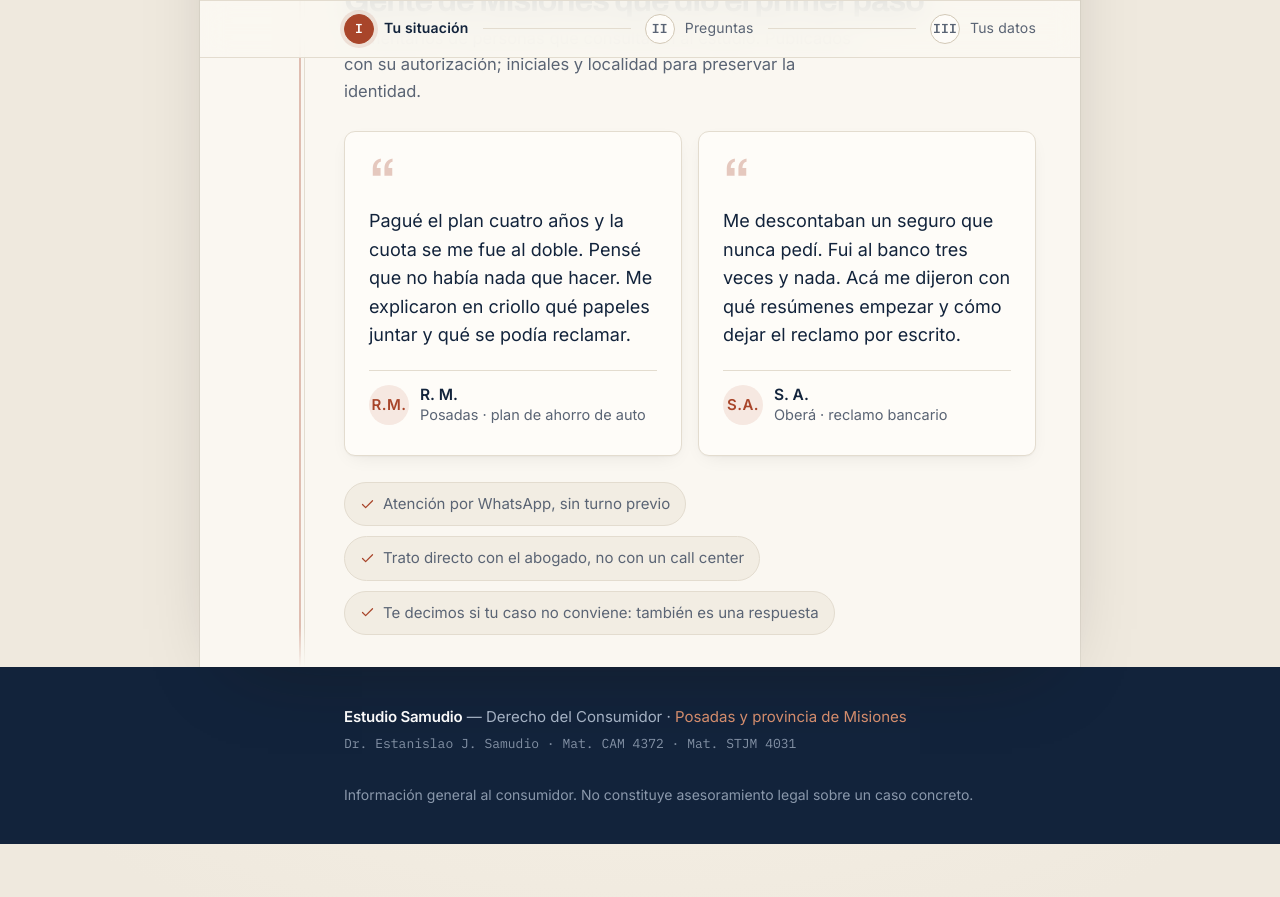
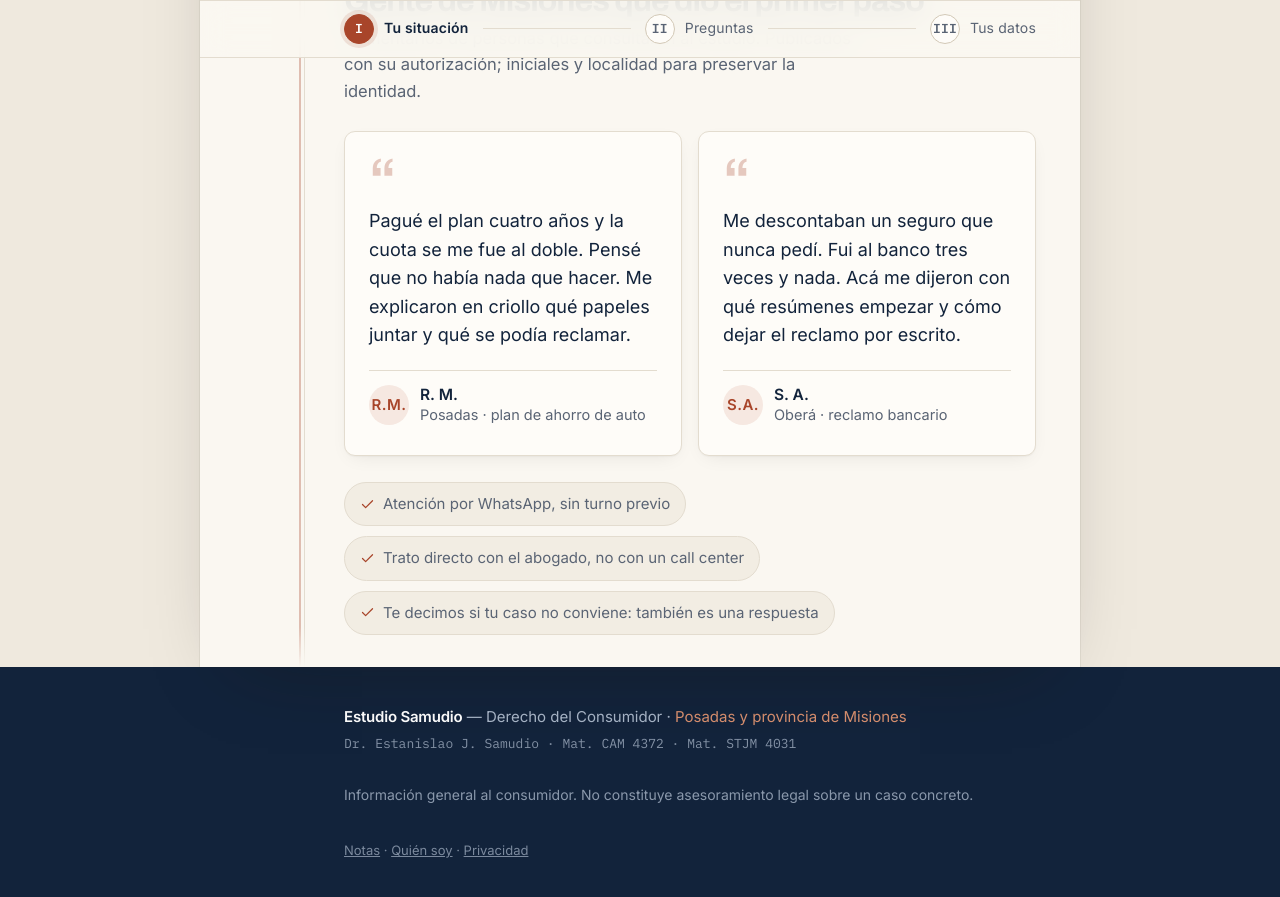
Before and after one commit to drejsamudio-hue/estudio-samudio-landing, a Jekyll site: the page index.html, which Jekyll copies as it is, in a window 1280 px wide and 900 px high, scrolled down 1414 px. Shown: the top 897 px of the window. Built offline with Jekyll 4.4.1, drawn with Linux system fonts in a browser that asks for light colours; before the commit the page ends 2258 px from its top, so only the background shows below that.

Commit message:
feat(footer): agrega nav con Quién soy + Privacidad a ambos footers
Resuelve /privacidad/ y /quien-soy/ huérfanas: ahora aparecen en el
footer de las 17 páginas. El footer del layout incluye 'Inicio' (→ /)
y el de index.html incluye 'Notas' (→ /notas/).

Co-Authored-By: Claude Opus 4.6 <noreply@anthropic.com>

```diff
--- a/_layouts/default.html
+++ b/_layouts/default.html
@@ -117,7 +117,8 @@
   <div style="max-width:632px;margin:0 auto;padding:0 22px">
     <b style="color:#fff;font-weight:700">Estudio Samudio</b> — Derecho del Consumidor · <span style="color:#D9906F">Posadas y provincia de Misiones</span><br>
     <span style="font-family:var(--mono);font-size:13px;opacity:.75">Dr. Estanislao J. Samudio · Mat. CAM 4372 · Mat. STJM 4031</span><br>
-    <span style="font-size:14px;opacity:.8">Información general al consumidor. No constituye asesoramiento legal sobre un caso concreto.</span>
+    <span style="font-size:14px;opacity:.8">Información general al consumidor. No constituye asesoramiento legal sobre un caso concreto.</span><br>
+    <span style="font-size:13px;margin-top:10px;display:inline-block;opacity:.7"><a href="{{ '/' | relative_url }}" style="color:#A9B6C8">Inicio</a> · <a href="{{ '/quien-soy/' | relative_url }}" style="color:#A9B6C8">Quién soy</a> · <a href="{{ '/privacidad/' | relative_url }}" style="color:#A9B6C8">Privacidad</a></span>
   </div>
 </footer>
 </body>
--- a/index.html
+++ b/index.html
@@ -663,7 +663,8 @@
   <div class="in">
     <b>Estudio Samudio</b> — Derecho del Consumidor · <span class="t">Posadas y provincia de Misiones</span><br>
     <span style="font-family:var(--mono);font-size:13px;opacity:.75">Dr. Estanislao J. Samudio · Mat. CAM 4372 · Mat. STJM 4031</span><br>
-    <span style="font-size:14px;opacity:.8">Información general al consumidor. No constituye asesoramiento legal sobre un caso concreto.</span>
+    <span style="font-size:14px;opacity:.8">Información general al consumidor. No constituye asesoramiento legal sobre un caso concreto.</span><br>
+    <span style="font-size:13px;margin-top:10px;display:inline-block;opacity:.7"><a href="/estudio-samudio-landing/notas/" style="color:#A9B6C8">Notas</a> · <a href="/estudio-samudio-landing/quien-soy/" style="color:#A9B6C8">Quién soy</a> · <a href="/estudio-samudio-landing/privacidad/" style="color:#A9B6C8">Privacidad</a></span>
   </div>
 </footer>
 
```
